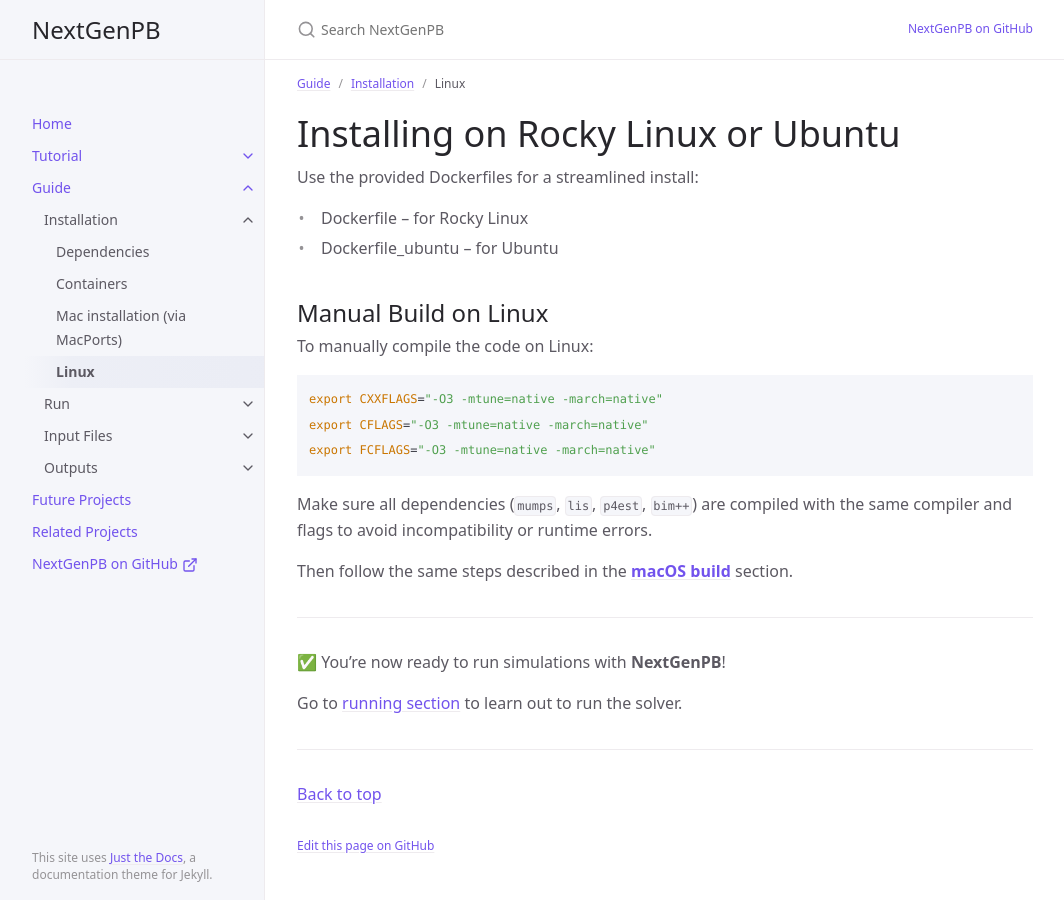
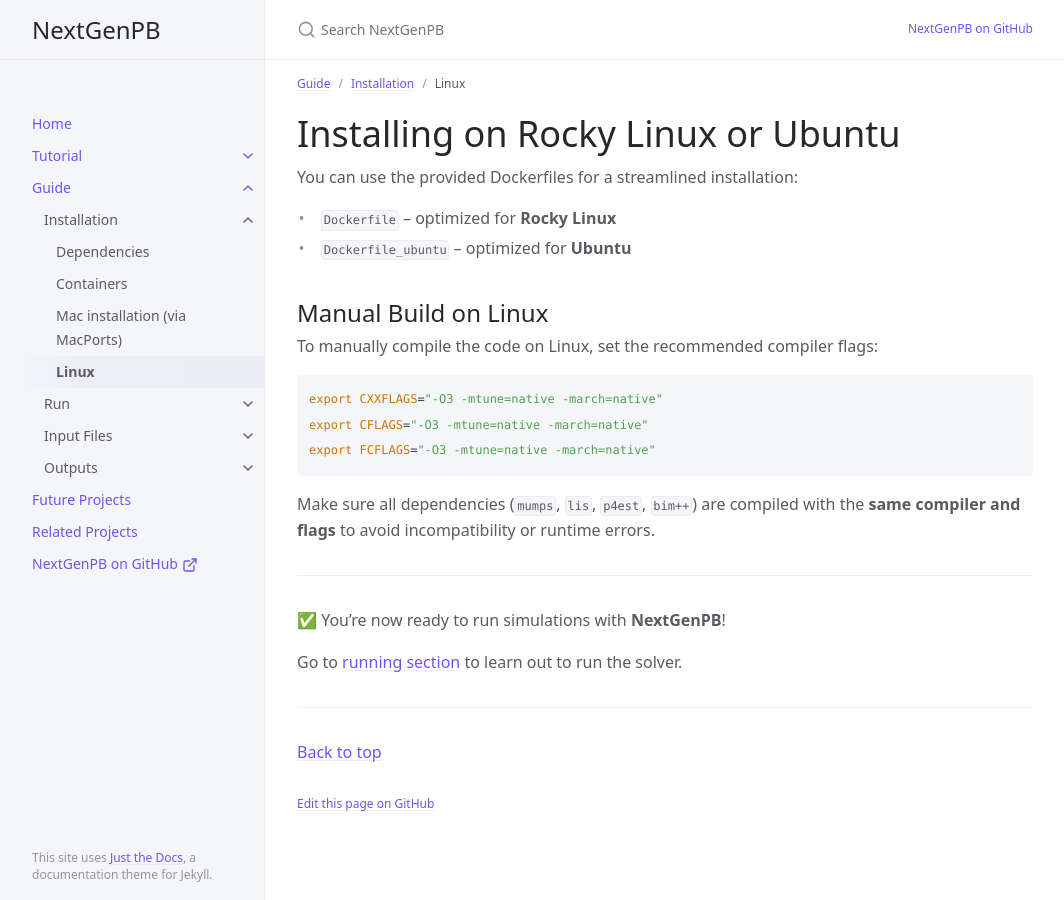
Before and after one commit to vdiflorio/nextgenpb_tutorial, a Jekyll site: the page built from docs/guide/installation/linux.md, in a window 1280 px wide. Shown: the whole page, without its empty margins (107-1171 px from the left). Built offline with Jekyll 4.4.1, drawn with Linux system fonts in a browser that asks for light colours; cached includes are drawn as plain includes.

Commit message:
fix installing

````diff
--- a/docs/guide/installation/linux.md
+++ b/docs/guide/installation/linux.md
@@ -6,13 +6,13 @@ nav_order: 4
 
 # Installing on Rocky Linux or Ubuntu
 
-Use the provided Dockerfiles for a streamlined install:
-- Dockerfile – for Rocky Linux
-- Dockerfile_ubuntu – for Ubuntu
+You can use the provided Dockerfiles for a streamlined installation:
+- `Dockerfile` – optimized for **Rocky Linux**
+- `Dockerfile_ubuntu` – optimized for **Ubuntu**
 
 ## Manual Build on Linux
 
-To manually compile the code on Linux:
+To manually compile the code on Linux, set the recommended compiler flags:
 
 ```bash
 export CXXFLAGS="-O3 -mtune=native -march=native"
@@ -20,9 +20,7 @@ export CFLAGS="-O3 -mtune=native -march=native"
 export FCFLAGS="-O3 -mtune=native -march=native"
 ```
 
-Make sure all dependencies (`mumps`, `lis`, `p4est`, `bim++`) are compiled with the same compiler and flags to avoid incompatibility or runtime errors.
-
-Then follow the same steps described in the [**macOS build**](mac) section.
+Make sure all dependencies (`mumps`, `lis`, `p4est`, `bim++`) are compiled with the **same compiler and flags** to avoid incompatibility or runtime errors.
 
 ---
 
````
Also changed, not shown: docs/guide/installation/container.md (+14 -3 lines).
